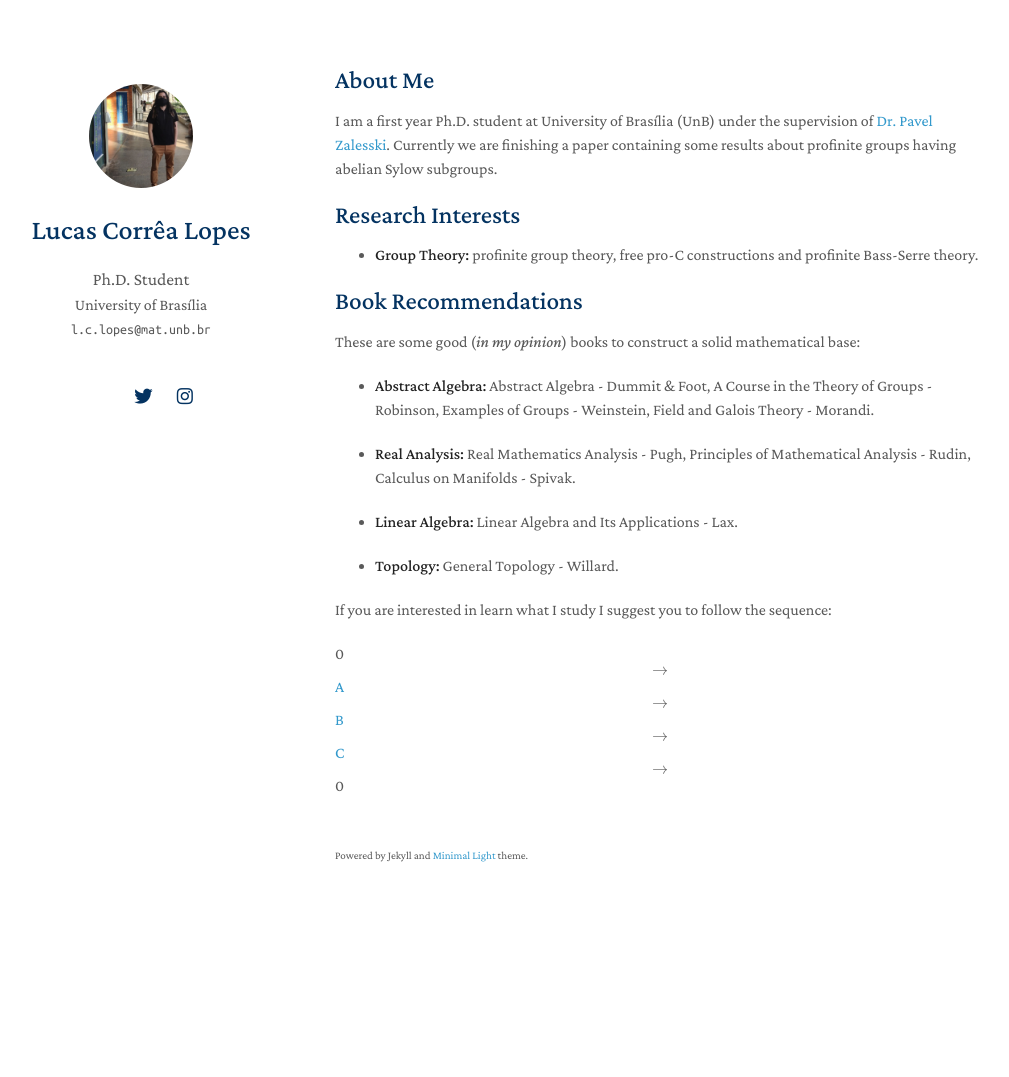
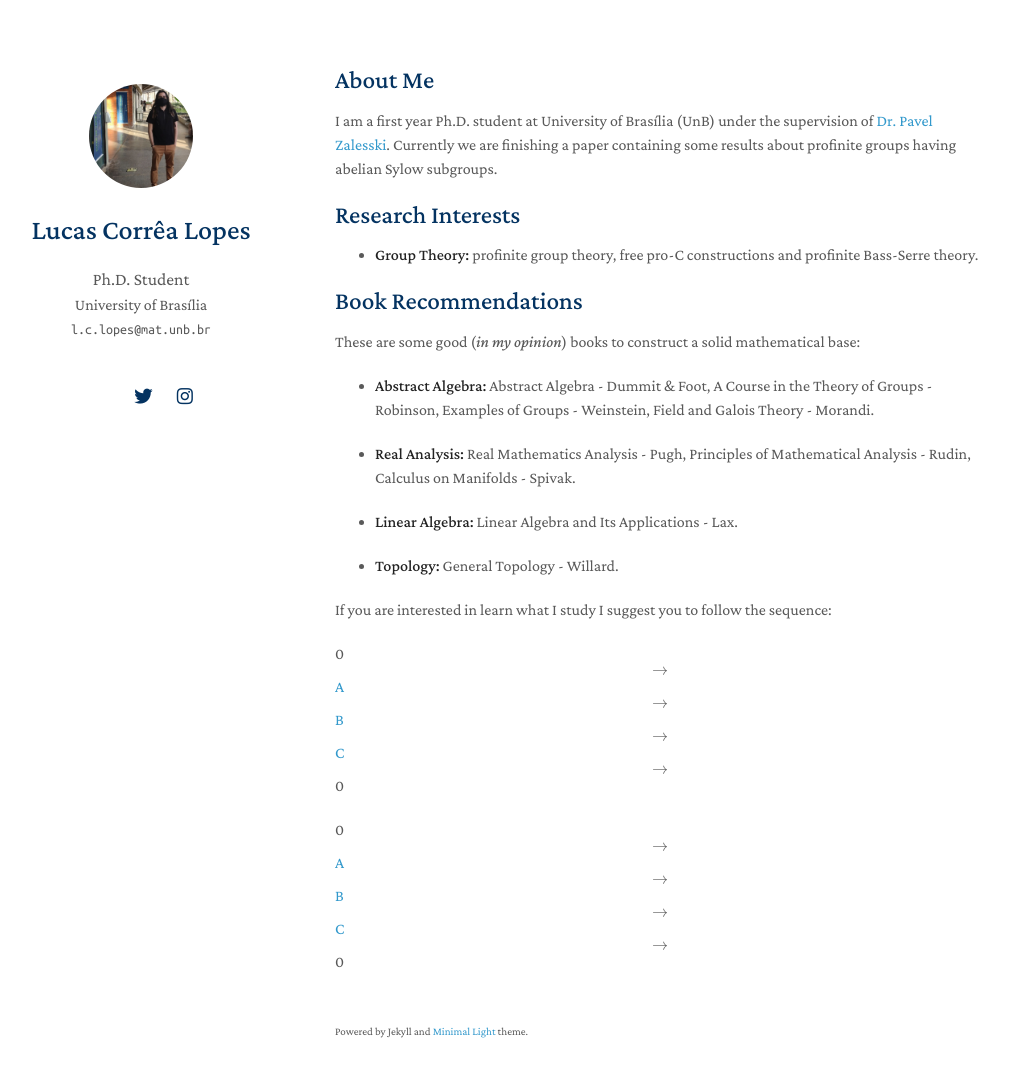
Before and after one commit to lcorrealopes/home, a Jekyll site: the page built from index.md, in a window 1280 px wide and 1112 px high. Shown: the top 1077 px of the window, without its empty margins (135-1144 px from the left). Built offline with Jekyll 4.4.1, drawn with Linux system fonts in a browser that asks for light colours; nearby versions of some CDN libraries; a style sheet for code colours, icons or effects is not loaded; our own code applies the rules of GitHub Pages for plain Markdown files.

Commit message:
Update index.md

```diff
--- a/index.md
+++ b/index.md
@@ -25,3 +25,8 @@ These are some good (*in my opinion*) books to construct a solid mathematical ba
 If you are interested in learn what I study I suggest you to follow the sequence:
 
 0 <math display="block" xmlns="http://www.w3.org/1998/Math/MathML"><mo>→</mo></math> <a href="https://link.springer.com/book/10.1007/978-3-642-61856-7">A</a> <math display="block" xmlns="http://www.w3.org/1998/Math/MathML"><mo>→</mo></math> <a href="https://link.springer.com/book/10.1007/978-3-642-01642-4">B</a> <math display="block" xmlns="http://www.w3.org/1998/Math/MathML"><mo>→</mo></math> <a href="https://link.springer.com/book/10.1007/978-3-319-61199-0">C</a> <math display="block" xmlns="http://www.w3.org/1998/Math/MathML"><mo>→</mo></math> 0
+
+<div class="center">
+  <p>0 <math display="block" xmlns="http://www.w3.org/1998/Math/MathML"><mo>→</mo></math> <a href="https://link.springer.com/book/10.1007/978-3-642-61856-7">A</a> <math display="block" xmlns="http://www.w3.org/1998/Math/MathML"><mo>→</mo></math> <a href="https://link.springer.com/book/10.1007/978-3-642-01642-4">B</a> <math display="block" xmlns="http://www.w3.org/1998/Math/MathML"><mo>→</mo></math> <a href="https://link.springer.com/book/10.1007/978-3-319-61199-0">C</a> <math display="block" xmlns="http://www.w3.org/1998/Math/MathML"><mo>→</mo></math> 0
+</p>
+</div>
```
